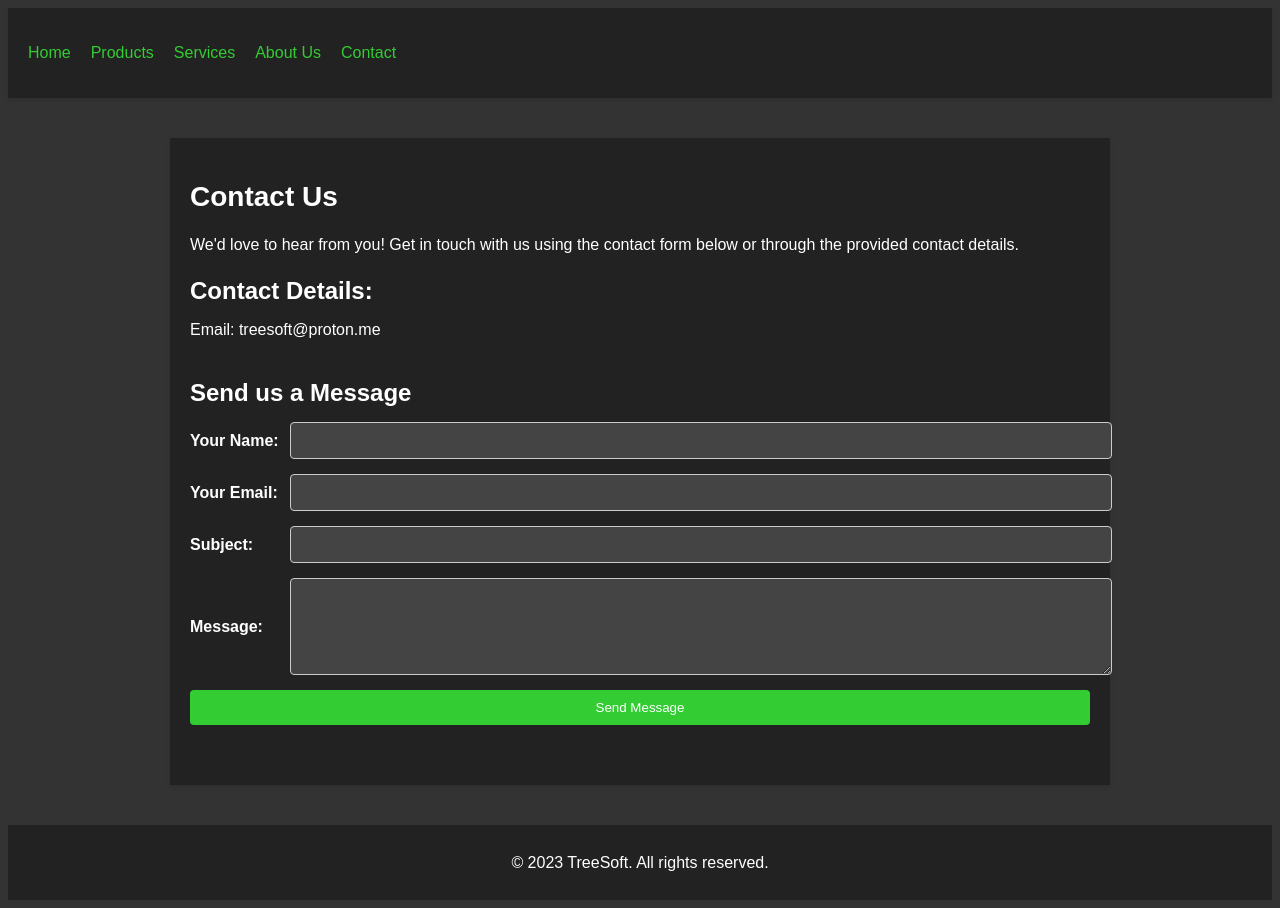
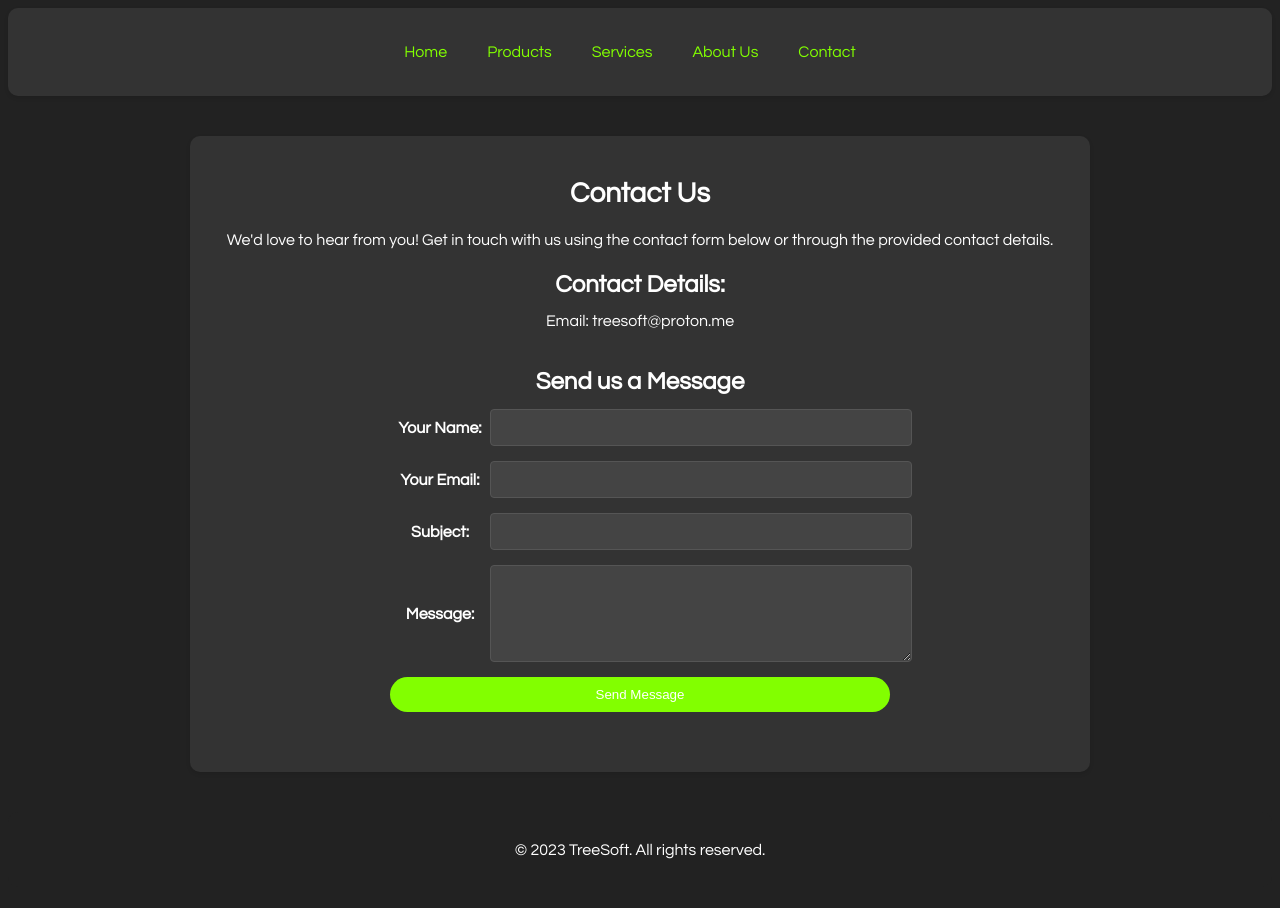
Before and after one commit to TreeSoftProjects/TreeSoftProjects.github.io, a plain HTML site: page contact.html in a window 1280 px wide. Drawn offline with Linux system fonts and the light colour scheme.

Commit message:
New UI Update

```diff
--- a/styles.css
+++ b/styles.css
@@ -1,7 +1,7 @@
 /* Global Styles */
 body {
-    font-family: Arial, sans-serif;
-    background-color: #333;
+    font-family: "Century Gothic", Arial, sans-serif;
+    background-color: #222;
     color: #fff;
   }
 
@@ -10,7 +10,7 @@ body {
   }
 
   a {
-    color: #33cc33;
+    color: #82ff00;
     text-decoration: none;
   }
 
@@ -21,17 +21,30 @@ body {
 
   /* Header Styles */
   header {
-    background-color: #222;
+    background-color: #333;
     padding: 20px;
     box-shadow: 0 2px 4px rgba(0, 0, 0, 0.1);
+    border-radius: 10px;
   }
 
   nav ul {
     display: flex;
+    justify-content: center; /* Center align the page buttons */
   }
 
   nav ul li {
     margin-right: 20px;
+  }
+
+  nav ul li a {
+    padding: 10px;
+    border-radius: 40px;
+    transition: background-color 0.3s ease;
+  }
+
+  nav ul li a:hover {
+    background-color: #fff;
+    color: #333;
   }
 
   /* Main Content Styles */
@@ -39,8 +52,11 @@ body {
     max-width: 900px;
     margin: 40px auto;
     padding: 20px;
-    background-color: #222;
+    background-color: #333;
     box-shadow: 0 2px 4px rgba(0, 0, 0, 0.1);
+    border-radius: 10px;
+    text-align: center; /* Center align the content */
+    box-sizing: border-box; /* Include padding in the width calculation */
   }
 
   h1 {
@@ -66,6 +82,8 @@ body {
   form {
     display: grid;
     grid-gap: 15px;
+    max-width: 500px; /* Set a maximum width for the form */
+    margin: 0 auto; /* Center align the form */
   }
 
   form div {
@@ -82,7 +100,7 @@ body {
   input[type="email"],
   textarea {
     padding: 10px;
-    border: 1px solid #ccc;
+    border: 1px solid #555;
     border-radius: 4px;
     width: 100%;
     background-color: #444;
@@ -91,10 +109,10 @@ body {
 
   button[type="submit"] {
     padding: 10px 20px;
-    background-color: #33cc33;
+    background-color: #82ff00;
     color: #fff;
     border: none;
-    border-radius: 4px;
+    border-radius: 30px; /* Rounded corners set to 30px */
     cursor: pointer;
   }
 
@@ -104,22 +122,25 @@ body {
     color: #fff;
     padding: 10px;
     text-align: center;
+    border-radius: 10px;
   }
 
   /* Dark Mode Styles */
   body {
-    background-color: #333;
+    background-color: #222;
     color: #fff;
   }
 
   header {
-    background-color: #222;
+    background-color: #333;
     box-shadow: 0 2px 4px rgba(0, 0, 0, 0.1);
+    border-radius: 10px;
   }
 
   main {
-    background-color: #222;
+    background-color: #333;
     box-shadow: 0 2px 4px rgba(0, 0, 0, 0.1);
+    border-radius: 10px;
   }
 
   footer {
```
Also changed, not shown: index.html (+2 -7 lines).
